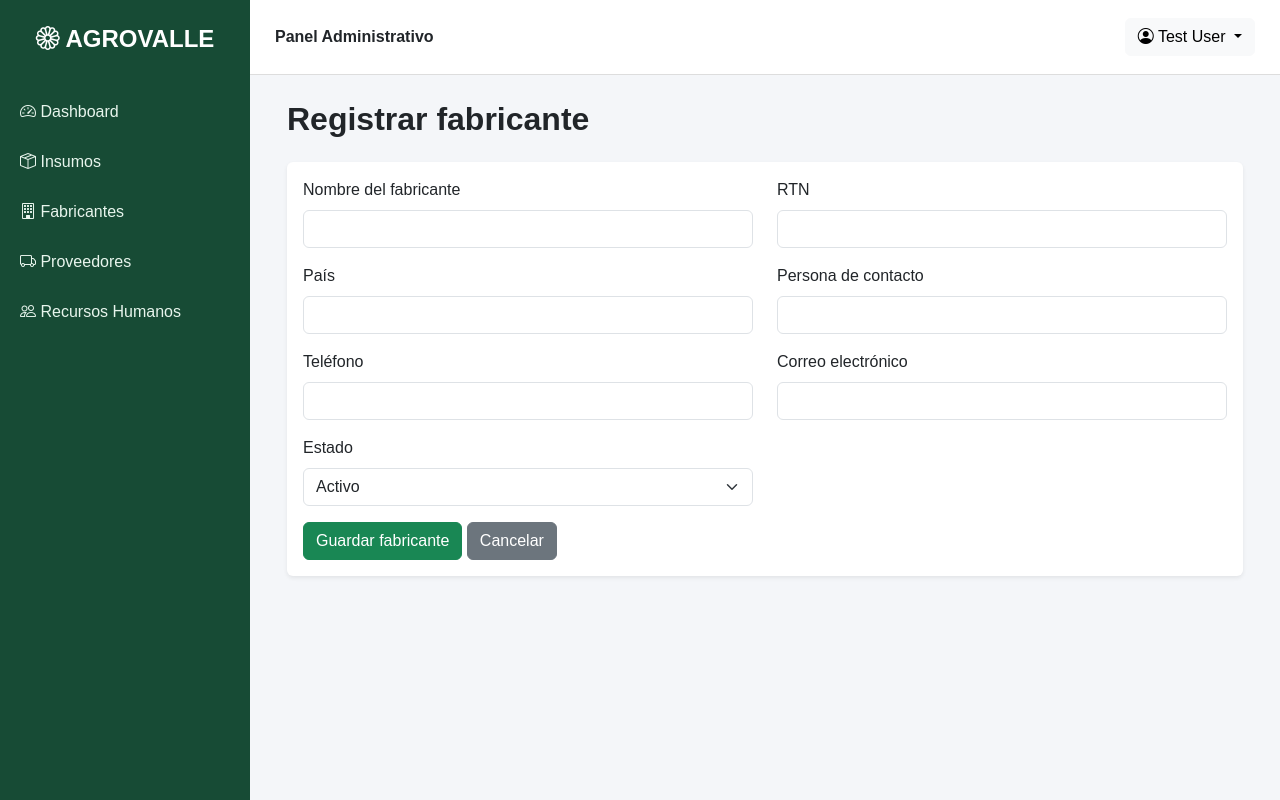
After one commit to Flor-1205/examen_2, a Laravel app: page /fabricantes/create in a window 1280 px wide. The commit adds this page. Run offline with Laravel 12, Linux system fonts and the light colour scheme; a user stored in the database is signed in; data comes from the database, SQL or seed files in the repository.

Commit message:
Implementación del módulo de fabricantes

```diff
--- /dev/null
+++ b/app/Http/Controllers/FabricanteController.php
@@ -0,0 +1,76 @@
+<?php
+
+namespace App\Http\Controllers;
+
+use App\Models\Fabricante;
+use Illuminate\Http\Request;
+
+class FabricanteController extends Controller
+{
+    public function index()
+    {
+        $fabricantes = Fabricante::all();
+
+        return view('fabricantes.index', compact('fabricantes'));
+    }
+
+    public function create()
+    {
+        return view('fabricantes.create');
+    }
+
+    public function store(Request $request)
+    {
+        $request->validate([
+            'nombre' => 'required|string|max:255',
+            'rtn' => 'required|digits:14|unique:fabricantes,rtn',
+            'pais' => 'required|string|max:255',
+            'contacto' => 'required|string|max:255',
+            'telefono' => 'required|digits:8',
+            'correo' => 'nullable|email|max:255',
+            'estado' => 'required|in:Activo,Inactivo'
+        ]);
+
+        Fabricante::create($request->only([
+            'nombre', 'rtn', 'pais', 'contacto',
+            'telefono', 'correo', 'estado'
+        ]));
+
+        return redirect()->route('fabricantes.index')
+            ->with('success', 'Fabricante registrado correctamente.');
+    }
+
+    public function edit(Fabricante $fabricante)
+    {
+        return view('fabricantes.edit', compact('fabricante'));
+    }
+
+    public function update(Request $request, Fabricante $fabricante)
+    {
+        $request->validate([
+            'nombre' => 'required|string|max:255',
+            'rtn' => 'required|digits:14|unique:fabricantes,rtn,' . $fabricante->id,
+            'pais' => 'required|string|max:255',
+            'contacto' => 'required|string|max:255',
+            'telefono' => 'required|digits:8',
+            'correo' => 'nullable|email|max:255',
+            'estado' => 'required|in:Activo,Inactivo'
+        ]);
+
+        $fabricante->update($request->only([
+            'nombre', 'rtn', 'pais', 'contacto',
+            'telefono', 'correo', 'estado'
+        ]));
+
+        return redirect()->route('fabricantes.index')
+            ->with('success', 'Fabricante actualizado correctamente.');
+    }
+
+    public function destroy(Fabricante $fabricante)
+    {
+        $fabricante->delete();
+
+        return redirect()->route('fabricantes.index')
+            ->with('success', 'Fabricante eliminado correctamente.');
+    }
+}
--- /dev/null
+++ b/resources/views/fabricantes/create.blade.php
@@ -0,0 +1,68 @@
+<x-app-layout>
+    <div class="container-fluid">
+        <h2 class="fw-bold mb-4">Registrar fabricante</h2>
+
+        <div class="card border-0 shadow-sm">
+            <div class="card-body">
+                <form action="{{ route('fabricantes.store') }}" method="POST">
+                    @csrf
+
+                    <div class="row">
+                        <div class="col-md-6 mb-3">
+                            <label class="form-label">Nombre del fabricante</label>
+                            <input type="text" name="nombre" class="form-control"
+                                value="{{ old('nombre') }}" required>
+                            @error('nombre') <small class="text-danger">{{ $message }}</small> @enderror
+                        </div>
+
+                        <div class="col-md-6 mb-3">
+                            <label class="form-label">RTN</label>
+                            <input type="text" name="rtn" maxlength="14" class="form-control"
+                                value="{{ old('rtn') }}" required>
+                            @error('rtn') <small class="text-danger">{{ $message }}</small> @enderror
+                        </div>
+
+                        <div class="col-md-6 mb-3">
+                            <label class="form-label">País</label>
+                            <input type="text" name="pais" class="form-control"
+                                value="{{ old('pais') }}" required>
+                            @error('pais') <small class="text-danger">{{ $message }}</small> @enderror
+                        </div>
+
+                        <div class="col-md-6 mb-3">
+                            <label class="form-label">Persona de contacto</label>
+                            <input type="text" name="contacto" class="form-control"
+                                value="{{ old('contacto') }}" required>
+                            @error('contacto') <small class="text-danger">{{ $message }}</small> @enderror
+                        </div>
+
+                        <div class="col-md-6 mb-3">
+                            <label class="form-label">Teléfono</label>
+                            <input type="text" name="telefono" maxlength="8" class="form-control"
+                                value="{{ old('telefono') }}" required>
+                            @error('telefono') <small class="text-danger">{{ $message }}</small> @enderror
+                        </div>
+
+                        <div class="col-md-6 mb-3">
+                            <label class="form-label">Correo electrónico</label>
+                            <input type="email" name="correo" class="form-control"
+                                value="{{ old('correo') }}">
+                            @error('correo') <small class="text-danger">{{ $message }}</small> @enderror
+                        </div>
+
+                        <div class="col-md-6 mb-3">
+                            <label class="form-label">Estado</label>
+                            <select name="estado" class="form-select" required>
+                                <option value="Activo">Activo</option>
+                                <option value="Inactivo">Inactivo</option>
+                            </select>
+                        </div>
+                    </div>
+
+                    <button type="submit" class="btn btn-success">Guardar fabricante</button>
+                    <a href="{{ route('fabricantes.index') }}" class="btn btn-secondary">Cancelar</a>
+                </form>
+            </div>
+        </div>
+    </div>
+</x-app-layout>
--- a/resources/views/layouts/app.blade.php
+++ b/resources/views/layouts/app.blade.php
@@ -83,7 +83,7 @@
             <i class="bi bi-box-seam"></i> Insumos
         </a>
 
-        <a href="#">
+        <a href="{{ route('fabricantes.index') }}">
             <i class="bi bi-building"></i> Fabricantes
         </a>
 
--- a/routes/web.php
+++ b/routes/web.php
@@ -5,14 +5,35 @@ use Illuminate\Support\Facades\Route;
 use App\Http\Controllers\InsumoController;
 use App\Http\Controllers\ProveedorController;
 use App\Http\Controllers\EmpleadoController;
+use App\Models\Insumo;
+use App\Models\Proveedor;
+use App\Models\Empleado;
+use App\Http\Controllers\FabricanteController;
 
 Route::get('/', function () {
     return view('welcome');
 });
 
 Route::get('/dashboard', function () {
-    return view('dashboard');
-})->middleware(['auth', 'verified'])->name('dashboard');
+
+    $totalInsumos = Insumo::count();
+
+    $totalProveedores = Proveedor::where('estado', 'Activo')->count();
+
+    $totalEmpleados = Empleado::where('estado', 'Activo')->count();
+
+    $valorInventario = Insumo::sum(
+        \Illuminate\Support\Facades\DB::raw('stock * costo')
+    );
+
+    return view('dashboard', compact(
+        'totalInsumos',
+        'totalProveedores',
+        'totalEmpleados',
+        'valorInventario'
+    ));
+
+})->middleware('auth')->name('dashboard');
 
 Route::middleware('auth')->group(function () {
     Route::get('/profile', [ProfileController::class, 'edit'])->name('profile.edit');
@@ -21,6 +42,7 @@ Route::middleware('auth')->group(function () {
     Route::resource('insumos', InsumoController::class)->middleware('auth');
     Route::resource('proveedores', ProveedorController::class)->middleware('auth');
     Route::resource('empleados', EmpleadoController::class)->middleware('auth');
+    Route::resource('fabricantes', FabricanteController::class)->middleware('auth');
 });
 
 require __DIR__.'/auth.php';
```
Also changed, not shown: app/Models/Fabricante.php (added, +20 -0 lines), resources/views/dashboard.blade.php (+77 -10 lines), resources/views/fabricantes/edit.blade.php (added, +65 -0 lines), resources/views/fabricantes/index.blade.php (added, +74 -0 lines), database/migrations/2026_11_13_034126_create_fabricantes_table.php (added).
